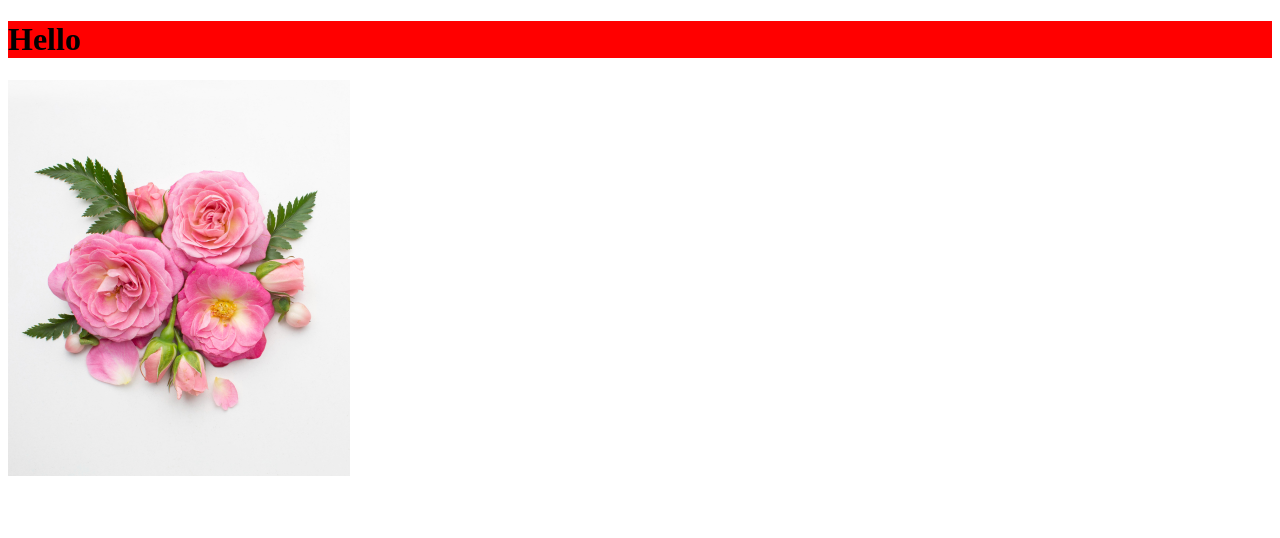
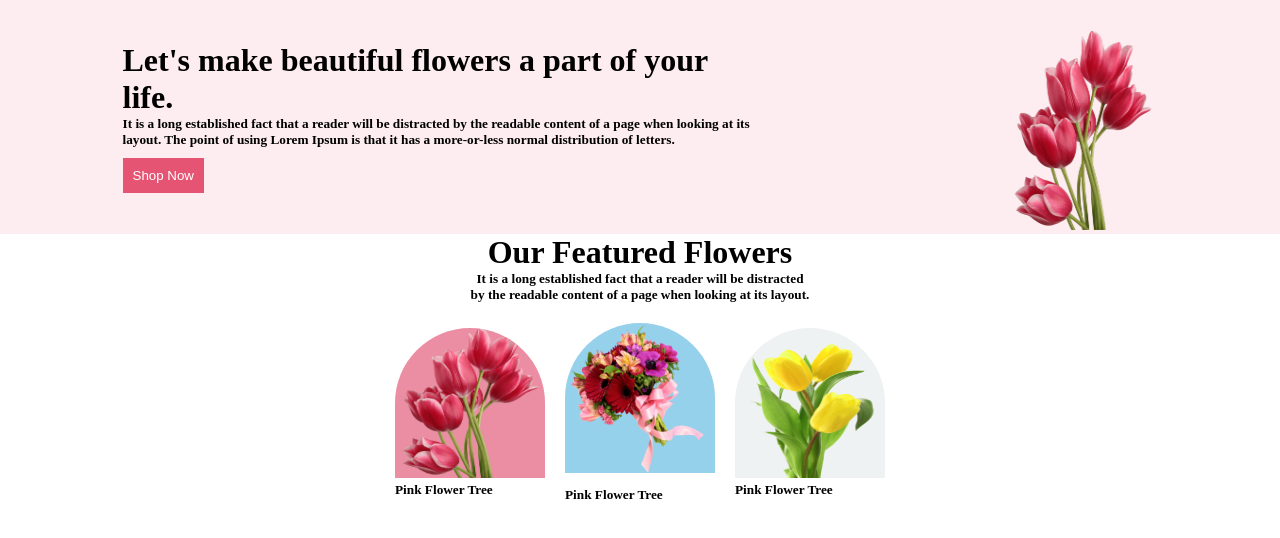
Before and after one commit to mdrajobali/firstassaignment, a plain HTML site: page index.html in a window 1280 px wide. Drawn offline with Linux system fonts and the light colour scheme.

Commit message:
second part

```diff
--- a/index.html
+++ b/index.html
@@ -7,8 +7,64 @@
     <link rel="stylesheet" href="style.css">
 </head>
 <body>
-    <h1>Hello</h1>
-    <img src="Flower Asset/Flower 01.png" alt="">
+<header>
+    <div class="section1">
+
+        <div class="leftsection">
+            <h1>Let's make beautiful flowers a part of your life.</h1>
+            <h5>It is a long established fact that a reader will be distracted by the readable content of a page when looking at its layout. The point of using Lorem Ipsum is that it has a more-or-less normal distribution of letters.</h5>
+            <button class="primary">Shop Now</button>
+        </div>
+
+
+        <div class="rightsection">
+            <img class="flower" src="Flower Asset/pngwing 10.png" alt="">
+        </div>
+    </div>
+    <div class="section2">
+        <div class="sectiion2one">
+            <h1>Our Featured Flowers</h1>
+            <h5 class="textone">It is a long established fact that a reader will be distracted <br>by the readable content of a page when looking at its layout.</h5>
+
+        </div>
+        <div class="sectiion2two">
+            <div class="imgtwo">
+                <div>
+                    <img id="img1" class="img2" src="Flower Asset/pngwing 10.png" alt="">
+                    <h5>Pink Flower Tree</h5>
+                </div>
+                <div>
+                    <img id="img2" class="img2" src="Flower Asset/pngwing 5.png" alt="">
+                    <h5>Pink Flower Tree</h5>
+                </div>
+                  <div>
+                <img id="img3" class="img2" src="Flower Asset/pngwing 7.png" alt="">
+                <h5>Pink Flower Tree</h5>
+
+
+                </div>
+
+
+            </div>
+
+
+
+
+        </div>
+
+    </div>
+
+
+</header>
+
+<main>
+
+</main>
+<footer>
+
+
+</footer>
+
 
 </body>
 </html>
--- a/style.css
+++ b/style.css
@@ -1,4 +1,80 @@
-h1{
+*{
+    margin: 0;
 
-    background-color: red;
+    padding: 0;
 }
+.section1{
+
+
+    display: flex;
+    justify-content: space-around;
+
+    background: rgba(229, 84, 115, 0.10);
+    align-items: center;
+
+
+}
+.leftsection{
+    width: 50%;
+
+}
+
+.flower{
+
+    height: 200px;
+    width: 150px;
+
+
+
+}
+.rightsection{
+    margin-top: 30px;
+}
+.primary{
+    color: white;
+    padding: 10px;
+    background: #E55473;
+    border: none;
+    margin-top: 10px;
+
+}
+.sectiion2one{
+    text-align: center;
+    box-sizing: border-box;
+
+}
+.imgtwo{
+
+    display: flex;
+    align-items: center;
+    justify-content: center;
+    gap: 20px;
+    box-sizing: border-box;
+
+    margin-top: 20px;
+}
+
+.img2{
+    height: 150px;
+    width: 150px;
+    border-top-left-radius: 50%;
+    border-top-right-radius: 50%;
+
+
+}
+.text{
+    display: flex;
+    justify-content: center;
+    align-items: center;
+}
+#img1{
+    background-color: #ec8ea3;
+}
+#img2{
+    background-color: #96d1ec;
+    margin-bottom: 10px;
+
+}
+#img3{
+    background-color: #eef2f3;
+}
```
